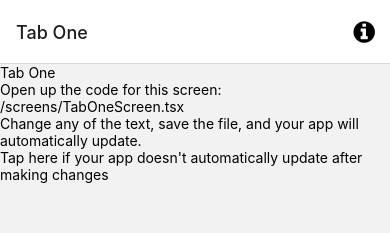
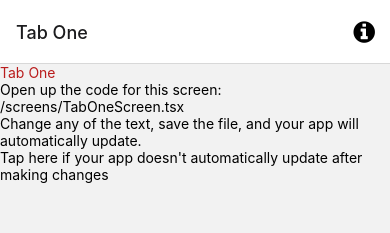
Before and after one commit to stan-dot/react-native-playground, a React Native app in the folder combined-apps/: screen /TabOne in a window 390 px wide. Shown: the top 233 px of the page. Built offline with nearby package versions, Linux system fonts and the light colour scheme; no server answers; what expo-linking would draw is missing.

Commit message:
styles work only partially

```diff
--- a/combined-apps/babel.config.js
+++ b/combined-apps/babel.config.js
@@ -1,7 +1,7 @@
 module.exports = function (api) {
   api.cache(true);
   return {
+    plugins: ['inline-dotenv', ["nativewind/babel", { mode: 'transformOnly' }]],
     presets: ['babel-preset-expo'],
-    plugins: ['inline-dotenv', "nativewind/babel"],
   };
 };
--- a/combined-apps/screens/TabOneScreen.tsx
+++ b/combined-apps/screens/TabOneScreen.tsx
@@ -2,18 +2,22 @@
 import { Text, View } from "react-native";
 import EditScreenInfo from '../components/EditScreenInfo';
 import { RootTabScreenProps } from '../types';
-// import "../tailwind.css";
+import "../tailwind.css";
+import { styled } from 'nativewind';
+
+const StyledView = styled(View);
+const StyledText = styled(Text);
 
 export default function TabOneScreen({ navigation }: RootTabScreenProps<'TabOne'>) {
   return (
     // <View style={styles.container}>
-    <View className="flex-1 items-center justify-center">
+    <StyledView className="flex-1 items-center justify-center bg-white">
       {/* <Text style={styles.title}>Tab One</Text> */}
-      <Text className="text-xl font-bold">Tab One</Text>
+      <StyledText className="text-xl font-bold text-red-700">Tab One</StyledText>
 
       {/* <View style={styles.separator} lightColor="#eee" darkColor="rgba(255,255,255,0.1)" /> */}
       <View className="my-12 h-1 w-4/5" />
       <EditScreenInfo path="/screens/TabOneScreen.tsx" />
-    </View>
+    </StyledView>
   );
 }
```
Also changed, not shown: 2 other files (tests, documents, lock files or other folders).
